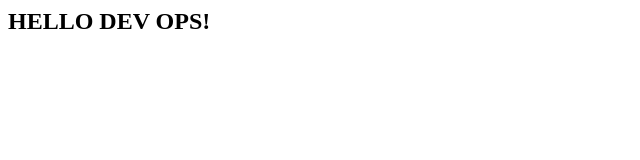
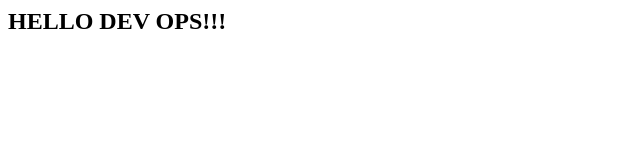
Before and after one commit to Shantagust/devops_task, a plain HTML site: page index.html in a window 1280 px wide. Shown: the full height of the page, 0-640 px from the left. Drawn offline with Linux system fonts and the light colour scheme.

Commit message:
add index.html

```diff
--- a/index.html
+++ b/index.html
@@ -1,4 +1,4 @@
 <html>
-<h2>HELLO DEV OPS!</h2>
+<h2>HELLO DEV OPS!!!</h2>
 
 </html>
```
